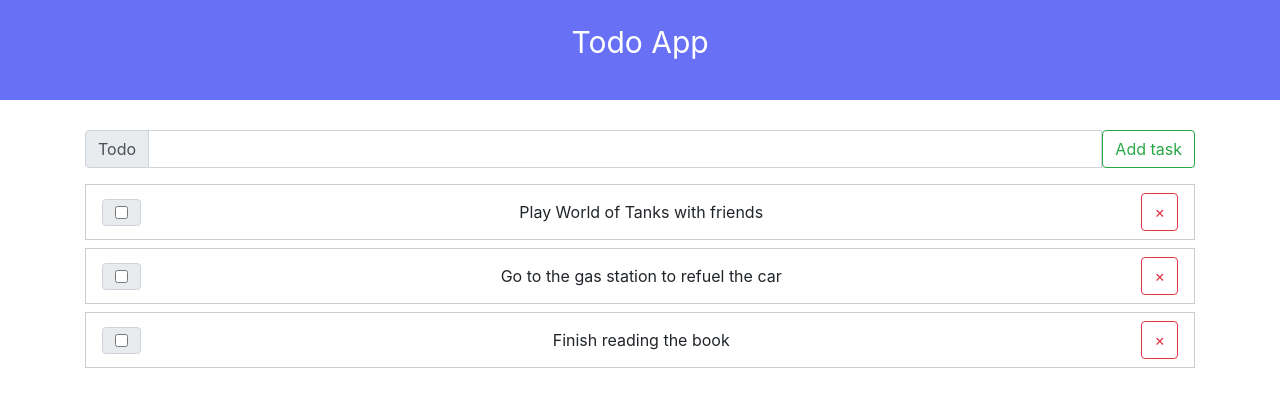
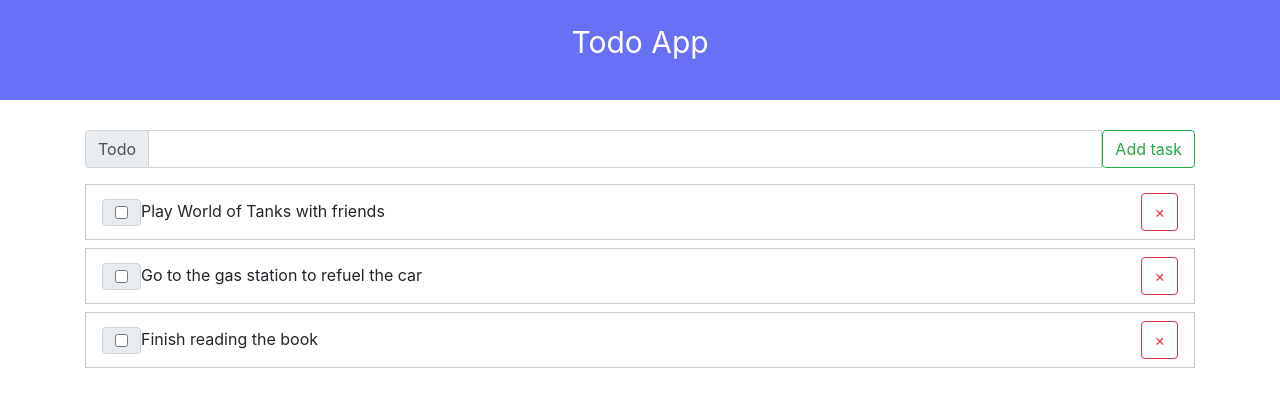
Before and after one commit to NicholasKlaus/reactproj, a React (Create React App) app: page / in a window 1280 px wide. Shown: the top 406 px of the page. Built offline with nearby package versions, Linux system fonts and the light colour scheme.

Commit message:
added event on checkbox

```diff
--- a/src/Todo/AddTodo.js
+++ b/src/Todo/AddTodo.js
@@ -1,6 +1,6 @@
 import React, { useState } from 'react';
 import { Button } from 'react-bootstrap';
-import { InputGroup, InputGroupAddon, InputGroupText, Input } from 'react-bootstrap';
+import { InputGroup, } from 'react-bootstrap';
 import { FormControl } from 'react-bootstrap';
 
 
--- a/src/Todo/TodoItem.js
+++ b/src/Todo/TodoItem.js
@@ -1,14 +1,19 @@
 import React from 'react';
 import { Button } from 'react-bootstrap';
-import { InputGroup, InputGroupAddon, InputGroupText, Input } from 'react-bootstrap';
+import { InputGroup } from 'react-bootstrap';
 
 
 function TodoItem({ el }) {
 
     return (
         <li className='listItem'>
-            <InputGroup.Checkbox aria-label="Checkbox for following text input" />
-            { el.value }
+            <div className='wrapper'>
+                <InputGroup.Checkbox
+                    onChange={() => console.log(el.id)}
+                    aria-label="Checkbox for following text input"
+                />
+                { el.value }
+            </div>
             <Button variant="outline-danger">&times;</Button>{' '}
         </li>
     )
--- a/src/index.css
+++ b/src/index.css
@@ -54,3 +54,10 @@ code {
   border: 1px solid #ccc;
   margin-bottom: .5rem;
 }
+
+.wrapper{
+  display: flex;
+  text-overflow: ellipsis;
+  overflow: hidden;
+  white-space: nowrap;
+}
```
